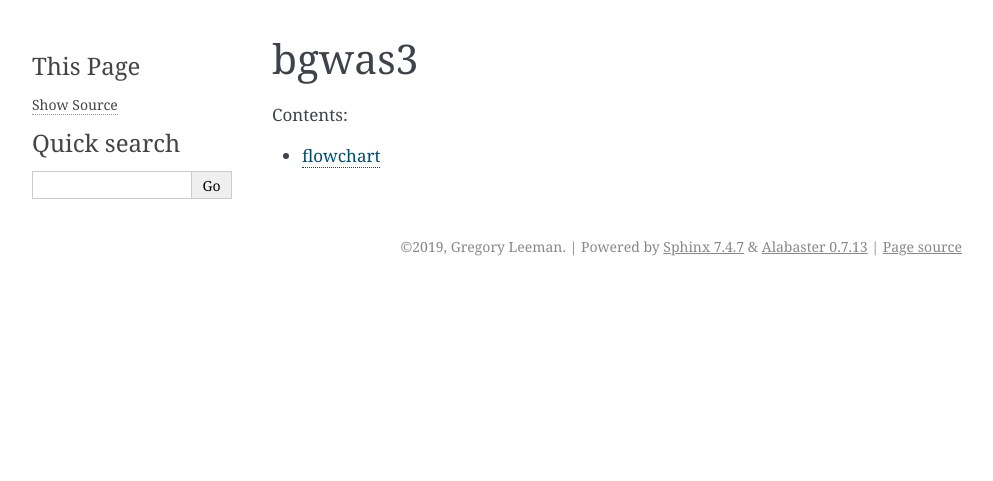
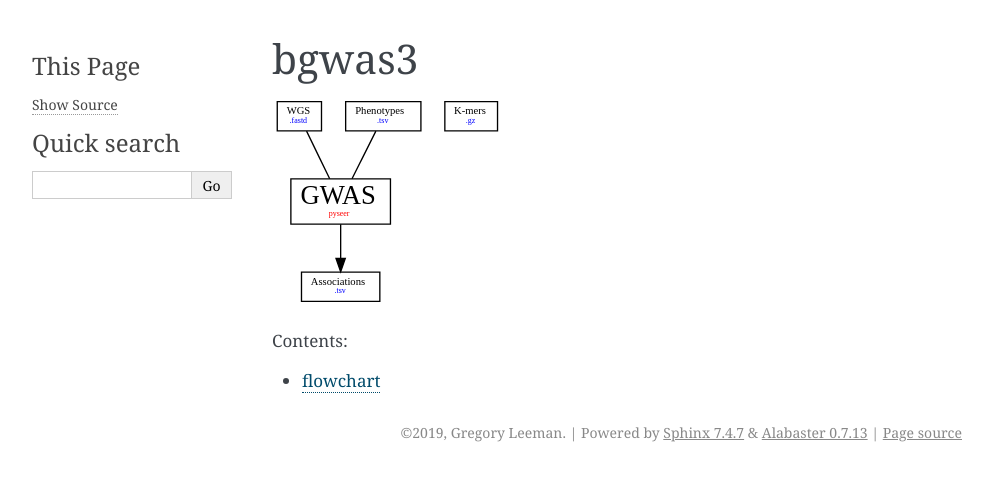
Before and after one commit to rarichards/bgwas3, a Sphinx documentation site: the page built from docs/index.rst, in a window 1280 px wide. Shown: the top 481 px of the page, without its empty margins (148-1141 px from the left). Built offline with Sphinx 7.4.7, drawn with Linux system fonts in a browser that asks for light colours.

Commit message:
Wednesday, Jul 03, 2019 04:29 pm

```diff
--- a/docs/index.rst
+++ b/docs/index.rst
@@ -1,5 +1,7 @@
 bgwas3
 ======
+
+.. image:: _static/flow.svg
 
 .. toctree::
    :maxdepth: 2
```
